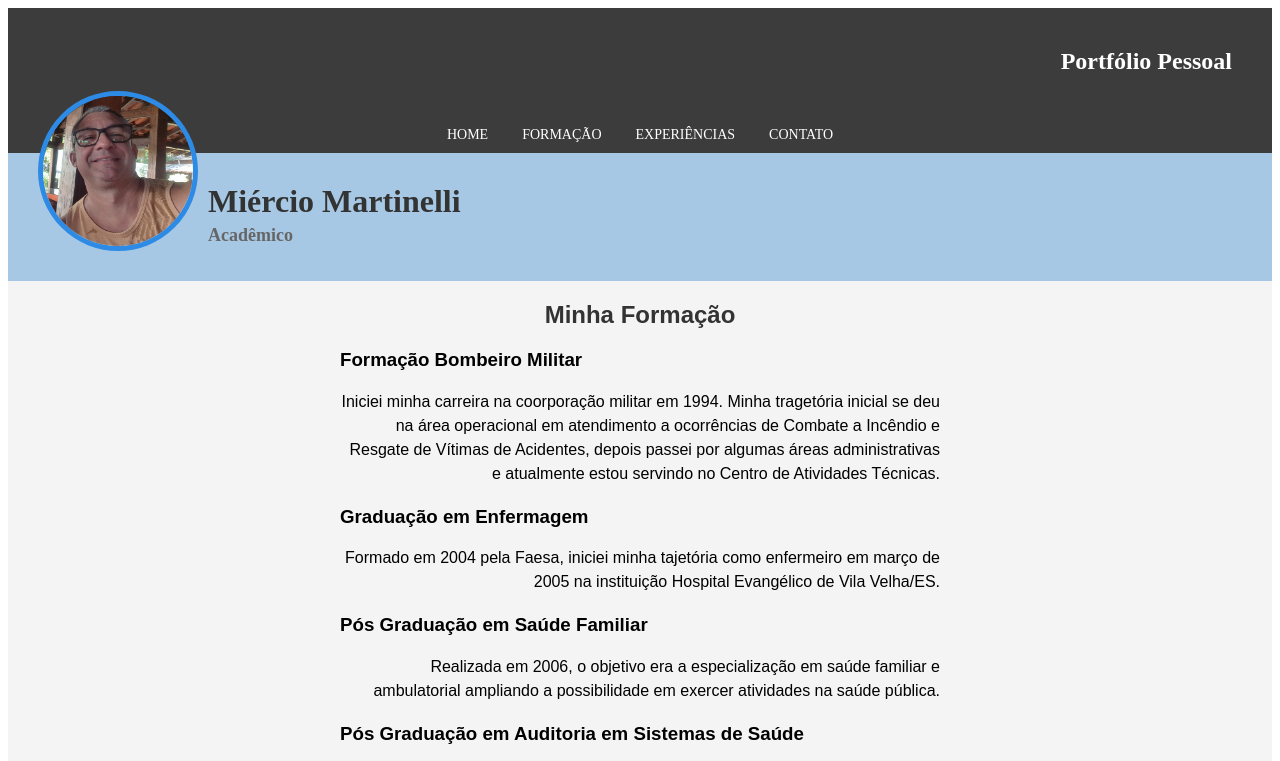
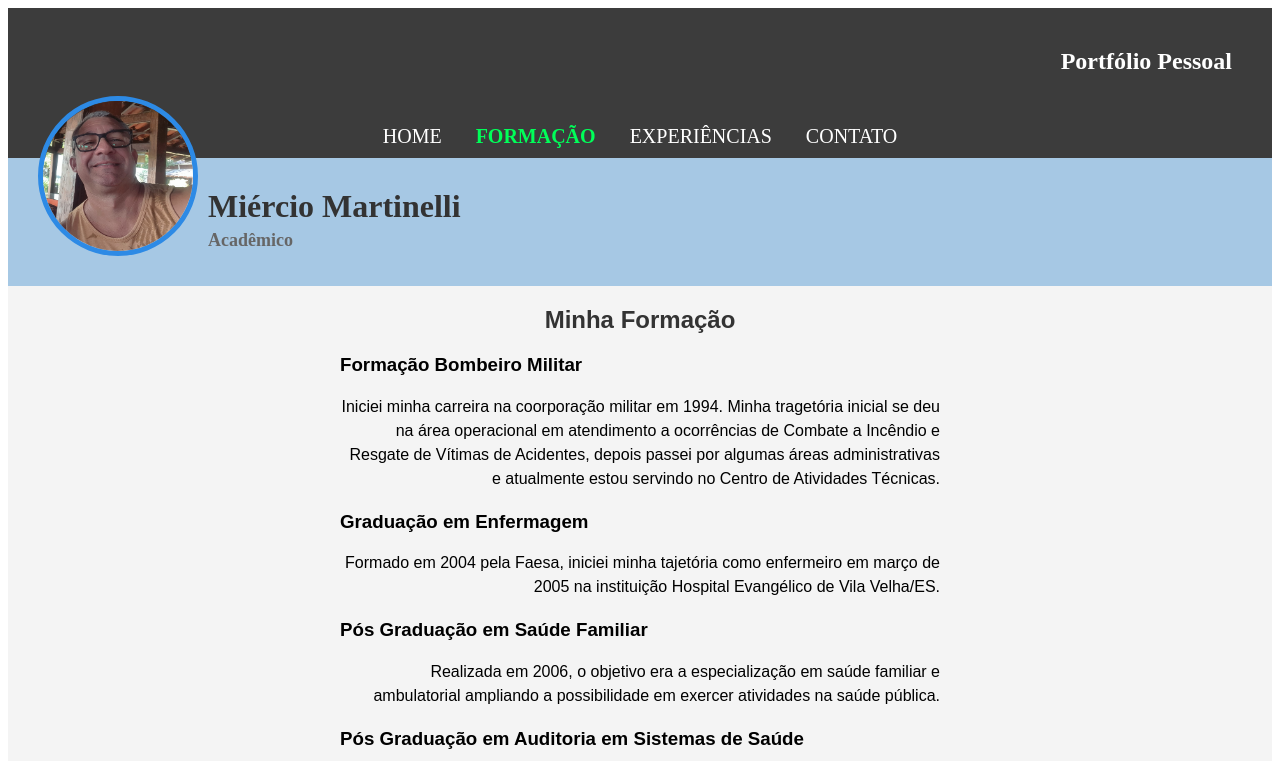
Before and after one commit to mierciomg/meuportifolio, a plain HTML site: page formacao.html in a window 1280 px wide. Shown: the top 761 px of the page. Drawn offline with Linux system fonts and the light colour scheme.

Commit message:
Atualização os links

```diff
--- a/formacao.html
+++ b/formacao.html
@@ -15,7 +15,7 @@
 
     <div class="nav">
         <a href="/index.html">Home</a>
-        <a href="/formacao.html"">Formação</a>
+        <a href="/formacao.html"class="active">Formação</a>
         <a href="/experiencias.html">Experiências</a>
         <a href="/contato.html">Contato</a>
     </div>
--- a/style.css
+++ b/style.css
@@ -24,7 +24,7 @@
     display: flex;
     justify-content: center;
     align-items: baseline;
-    height: 130vh;
+    height: 110vh;
     margin: 0;
 }
 
@@ -44,16 +44,24 @@
     background-color: #3c3c3c;
     padding: 10px;
     text-align: center;
-
 }
 
 .nav a {
     color: white;
     text-decoration: none;
     margin: 0 15px;
-    font-size: 14px;
+    font-size: 20px;
     text-transform: uppercase;
+}
 
+.nav a:hover {
+    color: rgb(0, 255, 38); /* Cor dos links quando o mouse passar sobre eles */
+    text-decoration: underline; /* Sublinha os links ao passar o mouse */
+    }
+
+.nav a.active {
+    color: rgb(0, 255, 89); /* Cor do link ativo (página atual) */
+    font-weight: bold; /* Torna o link ativo em negrito (opcional) */
 }
 
 .profile {
```
Also changed, not shown: contato.html (+1 -1 lines), experiencias.html (+1 -1 lines), index.html (+2 -2 lines).
